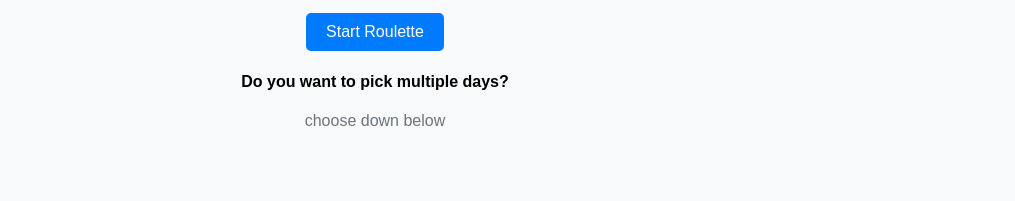
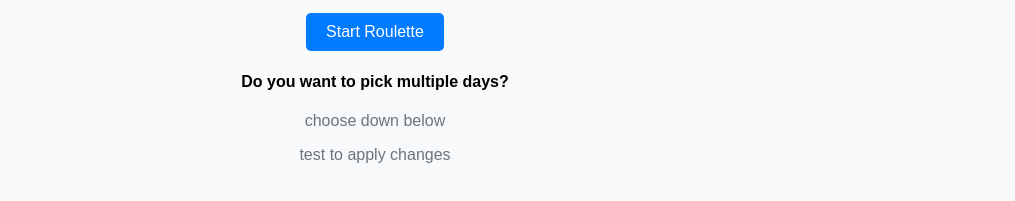
Before and after one commit to MatthewBrannon/FoodRoulette, a website: page index.html in a window 1280 px wide. Shown: the part 129-330 px from the top of the page, without its empty margins (265-1280 px from the left). Drawn offline with Linux system fonts and the light colour scheme.

Commit message:
test push to remote

```diff
--- a/index.html
+++ b/index.html
@@ -21,6 +21,7 @@
     <div>
       <h4>Do you want to pick multiple days?</h4>
       <p>choose down below</p>
+      <p>test to apply changes</p>
     </div>
     <div>
       <p id="result"></p>
```
